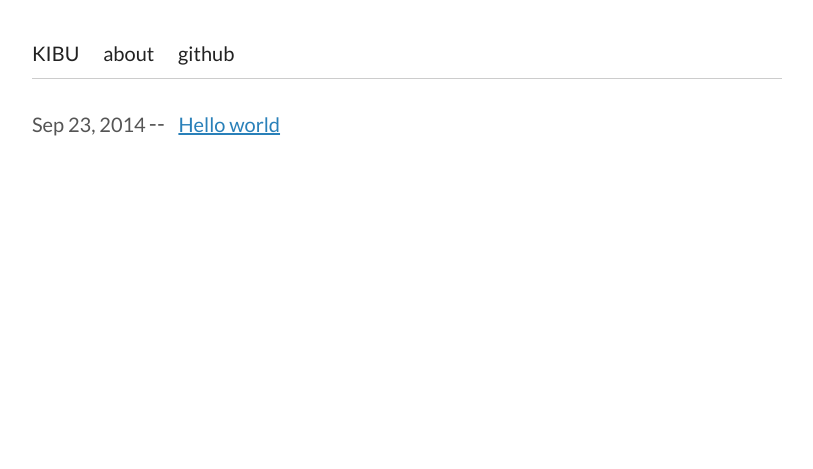
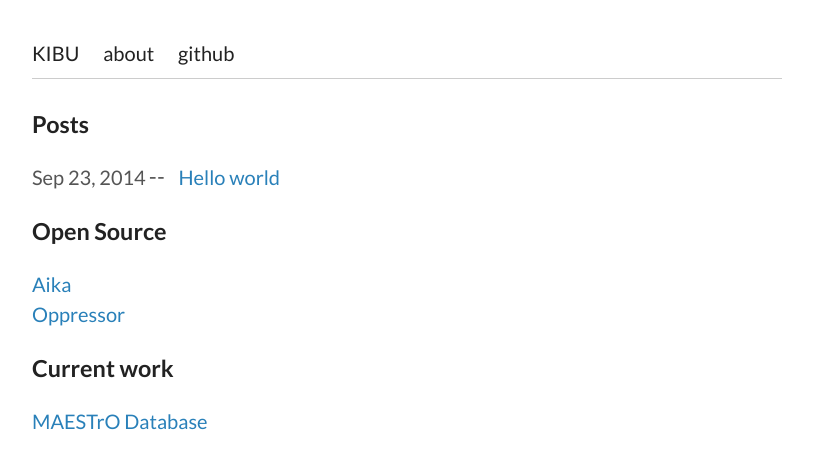
Before and after one commit to kibu-australia/kibu-australia.github.io, a Jekyll site: the page built from index.html, in a window 1280 px wide. Shown: the top 469 px of the page, without its empty margins (233-1046 px from the left). Built offline with Jekyll 4.4.1, drawn with Linux system fonts in a browser that asks for light colours; Markdown is read by kramdown in place of the engine named in the settings.

Commit message:
Update home page: include current work + FOSS projects

```diff
--- /dev/null
+++ b/_data/projects.yml
@@ -0,0 +1,6 @@
+-
+  title: "Aika"
+  repo:  "https://github.com/kibu-australia/aika"
+-
+  title: "Oppressor"
+  repo:  "https://github.com/kibu-australia/oppressor"
--- a/_layouts/default.html
+++ b/_layouts/default.html
@@ -15,7 +15,7 @@
       <ul class="list-inline links">
         <li class="title"><a href="/">Kibu</a></li>
         <li class="link"><a href="/about.html">About</a></li>
-        <li class="link"><a href="https://github.com/kibu-australia" target="_blank">Github</a></li>
+        <li class="link"><a href="https://github.com/kibu-australia">Github</a></li>
       </ul>
       <div class="main">
         {{ content }}
--- a/css/main.css
+++ b/css/main.css
@@ -56,7 +56,6 @@ code {
 
 .links a {
   color: #222;
-  text-decoration: none;
 }
 
 .box {
@@ -66,6 +65,7 @@ code {
 
 a {
   color: #2980b9;
+  text-decoration: none;
 }
 
 a:hover {
--- a/index.html
+++ b/index.html
@@ -2,7 +2,7 @@
 layout: default
 title:  KIBU
 ---
-
+<h3>Posts</h3>
 <ul class="posts">
   {% for post in site.posts %}
     <li>
@@ -11,3 +11,15 @@ title:  KIBU
     </li>
   {% endfor %}
 </ul>
+
+<h3>Open Source</h3>
+<ul class="posts">
+  {% for project in site.data.projects %}
+    <li><a href="{{ project.repo }}">{{ project.title }}</a></li>
+  {% endfor %}
+</ul>
+
+<h3>Current work</h3>
+<ul class="posts">
+  <li><a href="https://maestrodatabase.com">MAESTrO Database</a></li>
+</ul>
```
